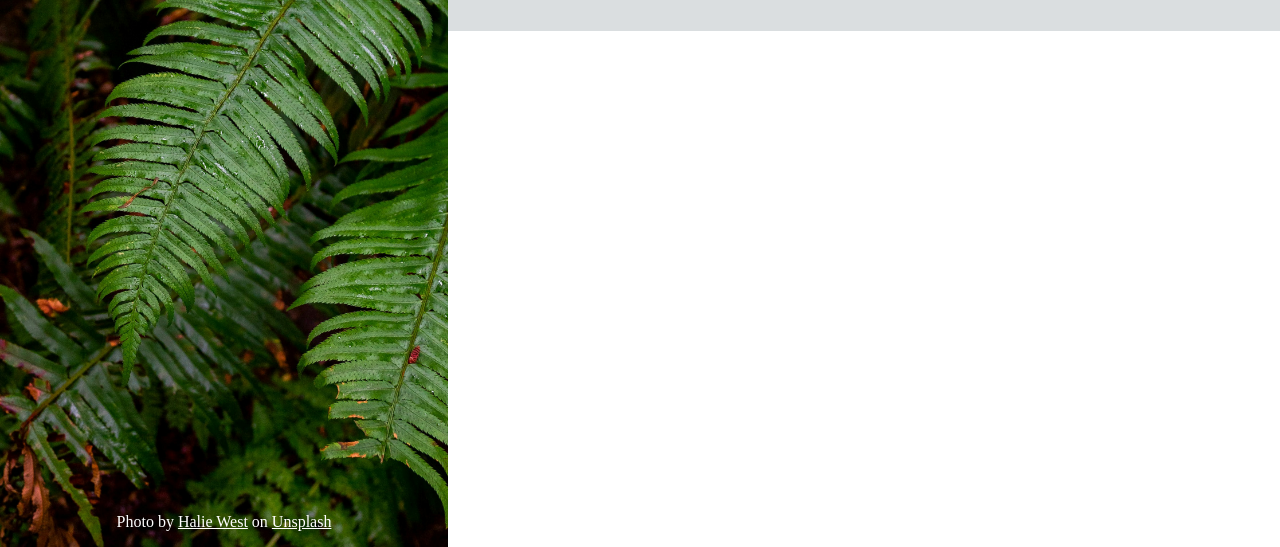
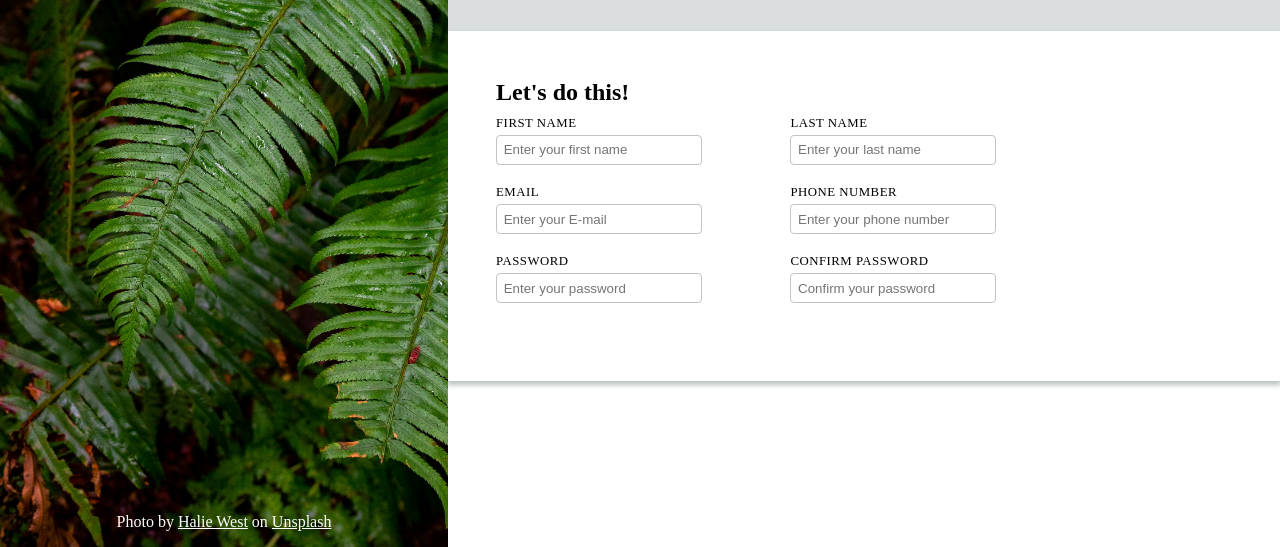
Before and after one commit to Amir-Ramez/Sign-up-Form, a plain HTML site: page index.html in a window 1280 px wide. Shown: the part 253-800 px from the top of the page. Drawn offline with Linux system fonts and the light colour scheme.

Commit message:
Implement and style user registration form

```diff
--- a/css/style.css
+++ b/css/style.css
@@ -27,10 +27,6 @@ body {
     background-size: cover;
     background-repeat: no-repeat;
     position: relative;
-}
-
-.form {
-    width: var(--form-width);
 }
 
 .background .logo {
@@ -88,3 +84,40 @@ body {
     font-size: 1.5em;
     padding: 0.5em;
 }
+
+.form-content {
+    padding: 3em;
+    background-color: #ffffff;
+    box-shadow: 0 3px 5px 1px #bac0c2;
+}
+
+.form-content form {
+    display: flex;
+    flex-wrap: wrap;
+    padding: 10px 0;
+}
+
+.form-content form .form-field {
+    width: 40%;
+}
+
+.form-field label {
+    display: block;
+    margin-bottom: 0.3em;
+    font-size: 0.8em;
+    letter-spacing: 0.5px;
+}
+
+.form-field input {
+    width: 70%;
+    padding: 0.5em;
+    margin-bottom: 1.5em;
+    border: 1px solid #c0c3c4;
+    border-radius: 4px;
+}
+
+.form-field input:focus {
+    outline: none;
+    border-color: #a8d6e6;
+    box-shadow: 0 0 10px 0.5px #a8d6e6;
+}
--- a/index.html
+++ b/index.html
@@ -25,6 +25,42 @@
                 Sign up <i>now</i> to get Started.</p>
             <p>You <i>know</i> you want to.</p>
         </div>
+
+        <div class="form-content">
+            <h2>Let's do this!</h2>
+            <form action="#">
+                <div class="form-field">
+                    <label for="first-name">FIRST NAME</label>
+                    <input type="text" id="first-name" placeholder="Enter your first name" required>
+                </div>
+
+                <div class="form-field">
+                    <label for="last-name">LAST NAME</label>
+                    <input type="text" id="last-name" placeholder="Enter your last name" required>
+                </div>
+
+                <div class="form-field">
+                    <label for="email">EMAIL</label>
+                    <input type="email" id="email" placeholder="Enter your E-mail" required>
+                </div>
+
+                <div class="form-field">
+                    <label for="phone-number">PHONE NUMBER</label>
+                    <input type="tel" id="phone-number" placeholder="Enter your phone number" required>
+                </div>
+
+                <div class="form-field">
+                    <label for="password">PASSWORD</label>
+                    <input type="password" id="password" placeholder="Enter your password" required>
+                </div>
+
+                <div class="form-field">
+                    <label for="confirm-password">CONFIRM PASSWORD</label>
+                    <input type="password" id="confirm-password" placeholder="Confirm your password" required>
+                </div>
+            </form>
+        </div>
+
     </div>
 </body>
 
```
